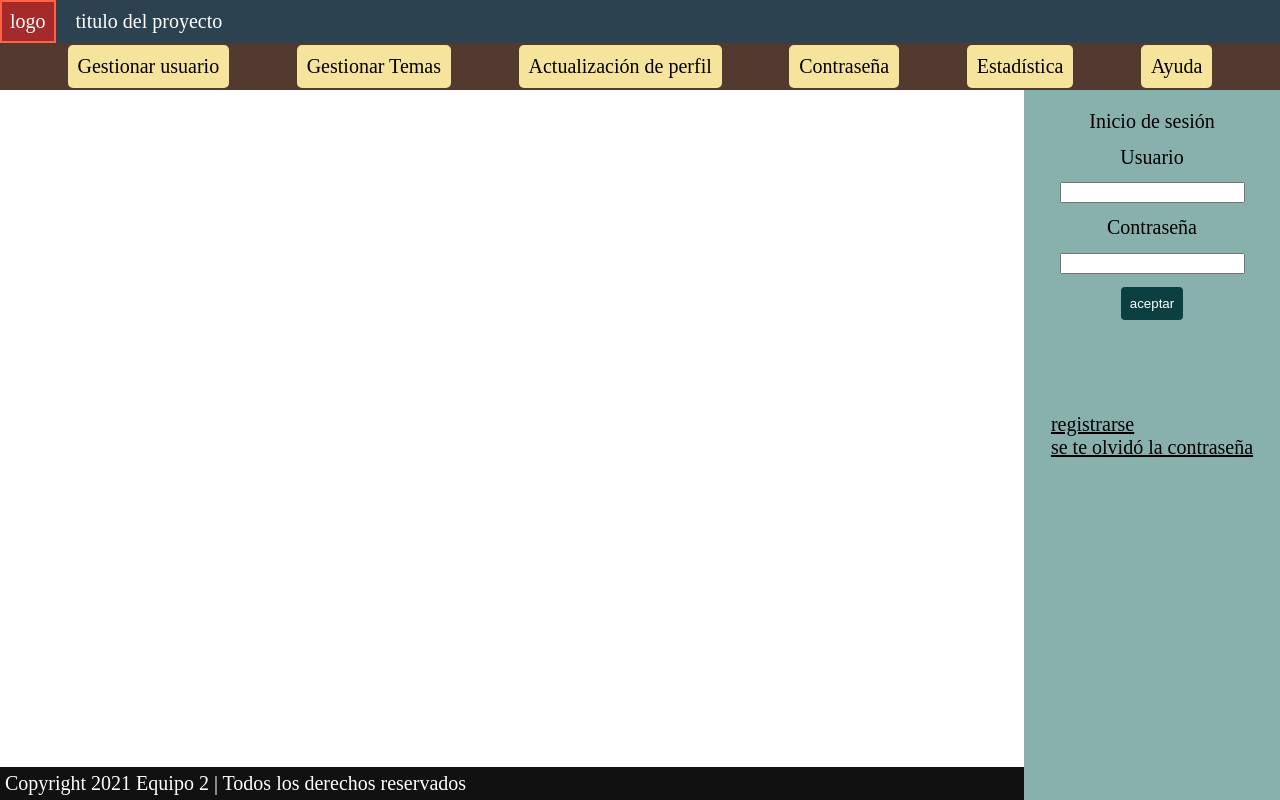
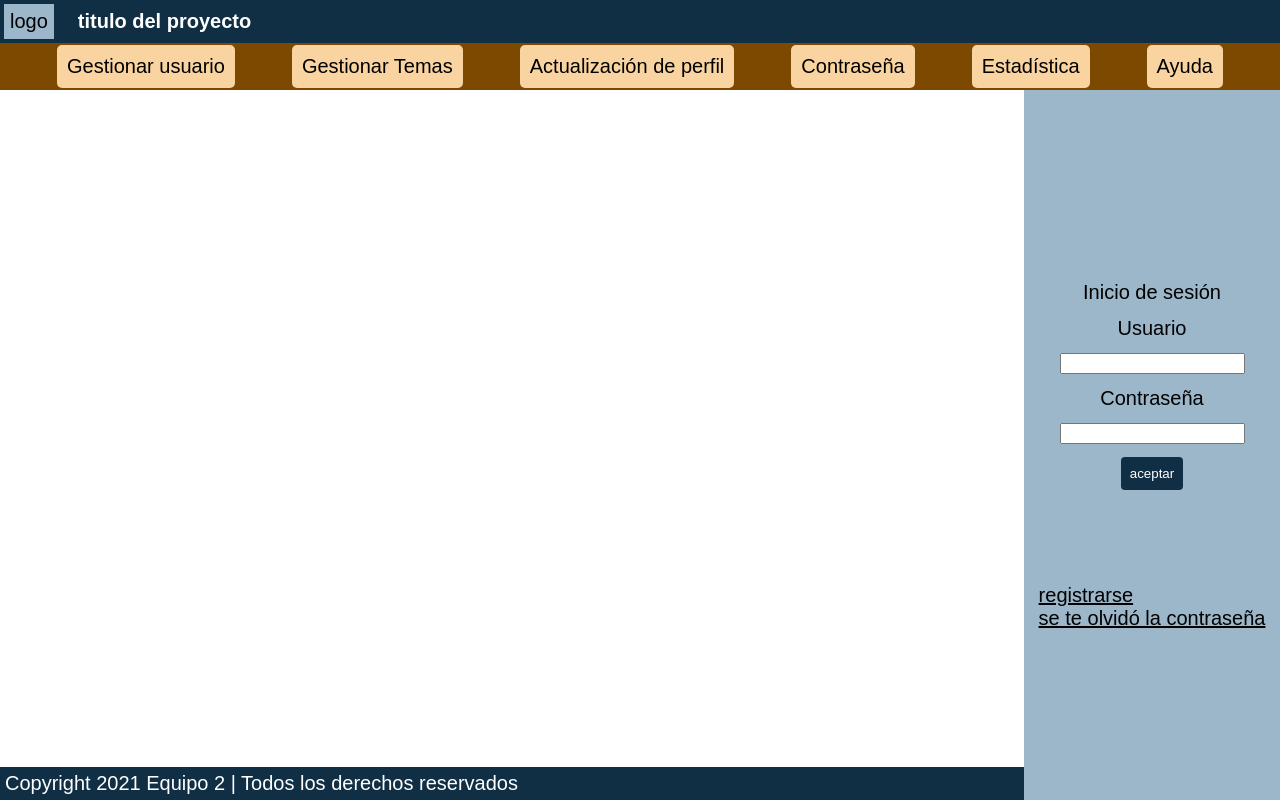
Before and after one commit to Equipo-2-TW/proyectoWEB, a PHP site: page /admin.html in a window 1280 px wide. Run offline with PHP 8.4, Linux system fonts and the light colour scheme.

Commit message:
refactor: improve css
Create CSS variables to manage the page colors.

```diff
--- a/prototipos/estilos.css
+++ b/prototipos/estilos.css
@@ -1,10 +1,18 @@
+:root{
+    --azul: #102f44;
+    --azul-claro: #9BB7C9;
+    --cafe: #7D4900;
+    --cafe-claro: #FAD4A0;
+    --cafe-hover: #FFB042;
+}
 body{
-    background: #2C4251;
     min-height: 100vh;
     margin: 0;
     font-size: 20px;
+    font-family: sans-serif;
 }
 .header{
+    background: var(--azul);
     display: flex;
     flex-direction: column;
 }
@@ -13,27 +21,28 @@ body{
     align-items: center;
 }
 .navegacion{
-    background: #523A30;
+    background: var(--cafe);
     display: flex;
     justify-content: space-evenly;
     padding: 2px 0 2px 0;
 }
 .navegacion>div{
-    background: #F7E49C;
+    background: var(--cafe-claro);
     padding: 10px;
     border-radius: 5px;
     cursor: pointer;
     position: relative;
 }
 .logo{
-    background: brown;
-    color: white;
+    background: var(--azul-claro);
+    color: black;
     padding: 10px;
-    box-shadow: 0 0 0 2px inset tomato;
+    box-shadow: 0 0 0 4px inset var(--azul);
 }
 .titulo{
     padding-left: 20px;
     color: white;
+    font-weight: bold;
 }
 .content{
     height: calc(100vh - 90px);
@@ -44,11 +53,12 @@ body{
     background: white;
 }
 .login{
-    background: #88b1ad;
+    background: var(--azul-claro);
     width: 20%;
     padding-top: 20px;
     display: flex;
     flex-direction: column;
+    justify-content: center;
     align-items:  center;
 }
 .login form{
@@ -71,7 +81,7 @@ body{
     flex-direction: column-reverse;
 }
 .footer{
-    background: #111;
+    background: var(--azul);
     padding:5px;
     color: white;
 }
@@ -83,7 +93,7 @@ body{
     left: 0;
 }
 .subtemas>div{
-    background: #a6d5e5;
+    background: var(--cafe-claro);
     padding: 10px;
     border-radius: 5px;
     cursor: pointer;
@@ -93,15 +103,12 @@ body{
 .navegacion>div:hover .subtemas{
     display: block;
 }
-.navegacion>div:hover{
-    background: darkseagreen;
-}
-.navegacion>div .subtemas>div:hover{
-    background: darkseagreen;
+.navegacion>div:hover,.navegacion>div .subtemas>div:hover{
+    background: var(--cafe-hover);
 }
 input[type='submit']{
     cursor: pointer;
-    background: #0c3f40;
+    background: var(--azul);
     border: none;
     color: white;
     padding: 9px;
```
